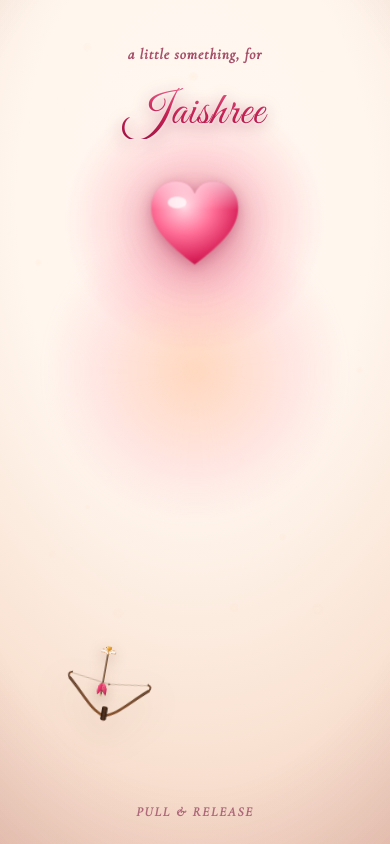
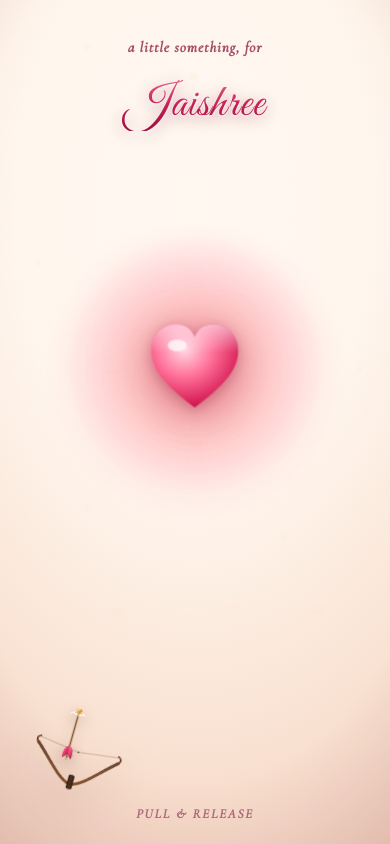
Before and after one commit to KyroVizAgency/Jaishree, a website built with Vite: page index.html in a window 390 px wide. Built offline with nearby package versions, Linux system fonts and the light colour scheme; files whose address does not match are found by name.

Commit message:
Polish mobile responsive layout, heart centering, typography, and bow placement

```diff
--- a/birthday.css
+++ b/birthday.css
@@ -100,7 +100,7 @@ body{
 }
 
 .hero__eyebrow{
-  position:absolute; top:clamp(32px, 8vh, 85px); left:0; right:0;
+  position:absolute; top:clamp(24px, 6vh, 65px); left:0; right:0;
   text-align:center;
   font-family:"Cormorant Garamond", Georgia, serif;
   font-style:italic; font-weight:600;
@@ -112,7 +112,7 @@ body{
 }
 
 .hero__name{
-  position:absolute; top:clamp(75px, 15vh, 150px); left:0; right:0;
+  position:absolute; top:clamp(55px, 12vh, 120px); left:0; right:0;
   text-align:center;
   font-family:"Great Vibes", cursive;
   font-weight:400;
@@ -133,7 +133,7 @@ body{
 
 /* ---- the target heart (GSAP animates .target on the hit → fall → burst) ---- */
 .targetWrap{
-  position:absolute; top:clamp(195px, 34vh, 340px); left:0; right:0;
+  position:absolute; top:46vh; left:0; right:0;
   display:flex; justify-content:center;
   transform:translateY(-50%);         /* centre at target height — wrap is NOT animated */
   pointer-events:none;
@@ -166,16 +166,13 @@ body{
   will-change:transform;
 }
 
-/* ---- the bow + arrow rig ----
-   Placed lower-left and rotated by JS to aim at the heart, so the shot travels
-   on a DIAGONAL. The whole rig (left/top + rotation around the grip) is set in
-   JS from measured geometry; everything below is in the rig's own space. */
+/* ---- the bow + arrow rig ---- */
 .archery{
   position:absolute;
-  left:clamp(40px, 14vw, 180px);
-  bottom:clamp(60px, 14vh, 140px);
+  left:clamp(30px, 10vw, 160px);
+  bottom:clamp(45px, 10vh, 120px);
   top:auto;
-  width:clamp(110px, 18vw, 168px);
+  width:clamp(100px, 18vw, 168px);
   cursor:grab;
   -webkit-tap-highlight-color:transparent;
   touch-action:none;
@@ -219,7 +216,7 @@ body{
 
 /* ---- the draw / release hint ---- */
 .hero__hint{
-  position:absolute; bottom:clamp(18px, 5.5vh, 45px); left:0; right:0;
+  position:absolute; bottom:clamp(16px, 4.5vh, 40px); left:0; right:0;
   padding-bottom:env(safe-area-inset-bottom, 0px);
   text-align:center;
   font-family:"Cormorant Garamond", Georgia, serif;
@@ -227,7 +224,7 @@ body{
   font-size:clamp(12px, 2.5vw, 18px);
   letter-spacing:.16em; text-transform:uppercase;
   color:#b06a7c;
-  opacity:0;                          /* GSAP reveals */
+  opacity:1;
 }
 .hero__ring{ display:none; }
 
@@ -238,13 +235,13 @@ body{
 /* Tablet (768px – 1023px) */
 @media (max-width: 1023px) {
   .hero__eyebrow {
-    top: clamp(28px, 7.5vh, 70px);
+    top: clamp(22px, 5.5vh, 55px);
   }
   .hero__name {
-    top: clamp(65px, 14.5vh, 130px);
+    top: clamp(50px, 11.5vh, 105px);
   }
   .targetWrap {
-    top: clamp(180px, 34vh, 310px);
+    top: 45vh;
   }
 }
 
@@ -253,28 +250,30 @@ body{
   :root {
     --name-x: 0px;
     --name-y: 0px;
-    --name-size: clamp(38px, 11.5vw, 56px);
+    --name-size: clamp(38px, 11.5vw, 54px);
   }
   .hero__eyebrow {
-    top: clamp(24px, 7vh, 55px);
+    top: clamp(20px, 5vh, 45px);
     font-size: clamp(12px, 3.8vw, 16px);
   }
   .hero__name {
-    top: clamp(55px, 14vh, 105px);
+    top: clamp(46px, 10.5vh, 92px);
   }
   .targetWrap {
-    top: clamp(160px, 33vh, 260px);
+    top: 44vh;
   }
   .target {
     width: clamp(90px, 26vw, 150px);
   }
   .hero__hint {
-    bottom: clamp(14px, 4.5vh, 32px);
+    bottom: clamp(14px, 4vh, 28px);
     font-size: clamp(11px, 3.2vw, 14px);
     letter-spacing: .14em;
   }
   .archery {
-    width: clamp(85px, 22vw, 125px);
+    left: clamp(20px, 6vw, 40px);
+    bottom: clamp(35px, 8vh, 60px);
+    width: clamp(90px, 24vw, 130px);
   }
   .wish {
     max-width: 85%;
@@ -291,24 +290,26 @@ body{
     --name-size: clamp(34px, 12vw, 46px);
   }
   .hero__eyebrow {
-    top: clamp(20px, 6vh, 45px);
+    top: clamp(18px, 4.5vh, 38px);
     font-size: clamp(11px, 4vw, 15px);
   }
   .hero__name {
-    top: clamp(48px, 13vh, 88px);
+    top: clamp(42px, 9.5vh, 80px);
   }
   .targetWrap {
-    top: clamp(140px, 31vh, 220px);
+    top: 43vh;
   }
   .target {
-    width: clamp(80px, 27vw, 120px);
+    width: clamp(82px, 27vw, 125px);
   }
   .hero__hint {
-    bottom: clamp(12px, 4vh, 24px);
+    bottom: clamp(12px, 3.5vh, 22px);
     font-size: clamp(10px, 3.4vw, 13px);
   }
   .archery {
-    width: clamp(78px, 24vw, 110px);
+    left: clamp(14px, 4vw, 28px);
+    bottom: clamp(25px, 6vh, 48px);
+    width: clamp(82px, 25vw, 115px);
   }
   .wish {
     max-width: 90%;
--- a/birthday.js
+++ b/birthday.js
@@ -602,7 +602,7 @@ function refreshRig(){
   // measure target rect or layout center for accurate aim angle across all resolutions
   const tRect = target.getBoundingClientRect();
   const heartX = (tRect.width > 0) ? (tRect.left + tRect.width / 2) : (W * 0.5);
-  const heartY = (tRect.height > 0) ? (tRect.top + tRect.height / 2) : (H * 0.33);
+  const heartY = (tRect.height > 0) ? (tRect.top + tRect.height / 2) : (H * 0.46);
 
   const gripX = aRect.left + aRect.width * 0.5;
   const gripY = aRect.top + aRect.height * 0.8;
```
